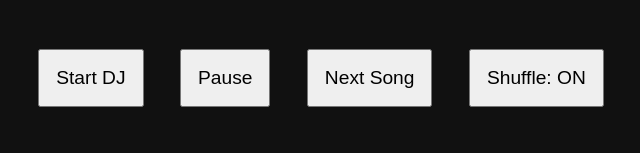
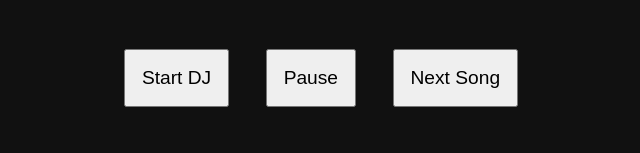
Before and after one commit to GoblinMachinist/rAwTiMe, a plain HTML site: page index.html in a window 1280 px wide. Shown: the part 311-464 px from the top of the page, without its empty margins (319-959 px from the left). Drawn offline with Linux system fonts and the light colour scheme.

Commit message:
Update index.html

```diff
--- a/index.html
+++ b/index.html
@@ -24,7 +24,6 @@
     <button onclick="startDJ()">Start DJ</button>
     <button onclick="togglePause()">Pause</button>
     <button onclick="nextSong()">Next Song</button>
-    <button onclick="toggleShuffle()">Shuffle: <span id="shuffleStatus">ON</span></button>
     <br>
     Volume:
     <input type="range" class="volume-slider" min="0" max="1" step="0.01" value="1" onchange="adjustVolume(this.value)">
```
